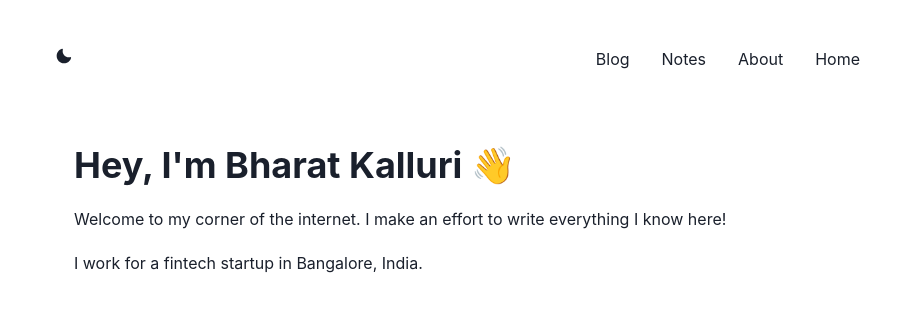
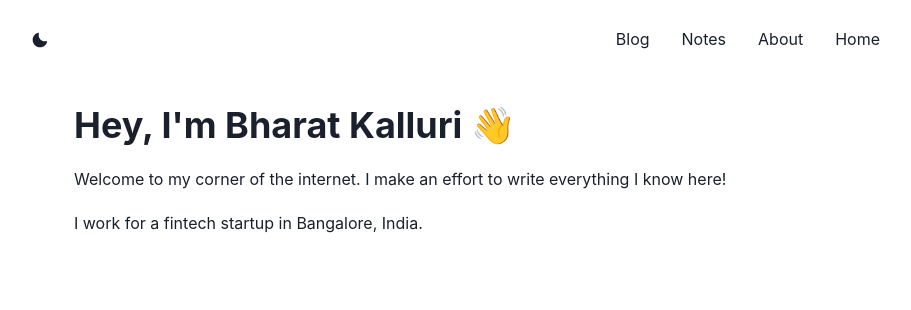
Before and after one commit to BharatKalluri/bharatkalluri.com, a Next.js app: page / in a window 1280 px wide. Shown: the top 310 px of the page, without its empty margins (182-1093 px from the left). Built offline with nearby package versions, Linux system fonts and the light colour scheme.

Commit message:
Fix navbar and code overflow

```diff
--- a/components/CustomCodeBlock.tsx
+++ b/components/CustomCodeBlock.tsx
@@ -18,6 +18,7 @@ function CustomCodeBlock({ children, className }: any) {
                         marginTop: 20,
                         marginBottom: 20,
                         padding: 16,
+                        overflow:'scroll'
                     }}
                 >
                     {tokens.map((line, i) => (
--- a/components/Layout.tsx
+++ b/components/Layout.tsx
@@ -38,7 +38,7 @@ const NavBar = () => {
             alignItems="center"
             width="100%"
             as="nav"
-            p={8}
+            p={3}
             mx="auto"
             maxW="900px"
         >
@@ -48,7 +48,7 @@ const NavBar = () => {
                     variant="ghost"
                     onClick={toggleColorMode}
                     icon={colorMode == "dark" ? <SunIcon /> : <MoonIcon />}
-                    p={[1, 4]}
+                    pt={2}
                 />
             </Box>
             <Box flexDirection="row">
```
